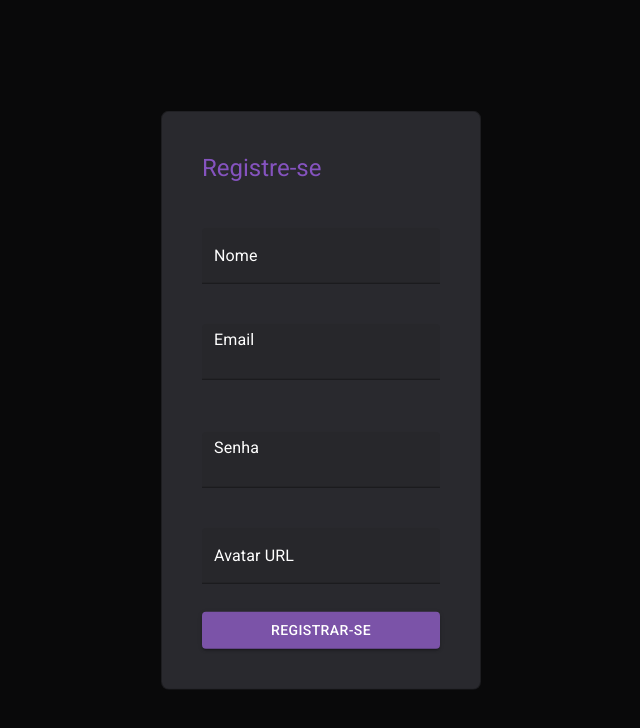
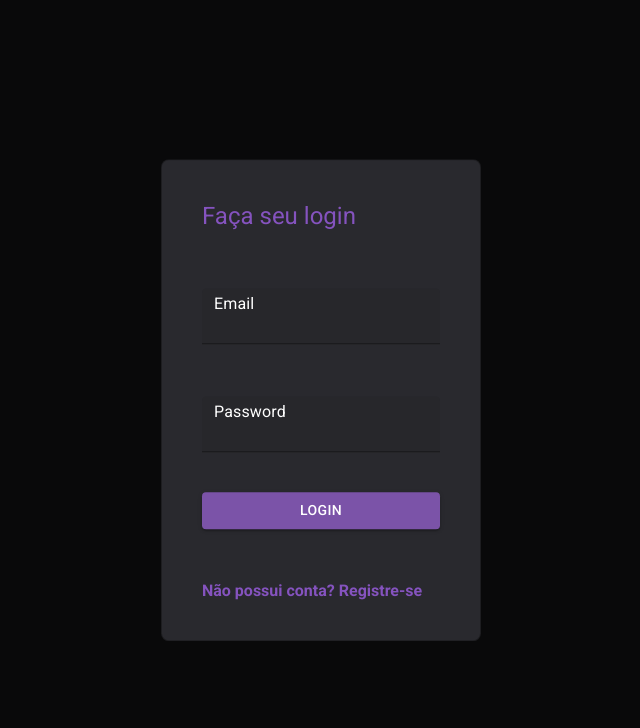
Before and after one commit to pedrofeitosa97/desafio-ivipcoin-front, a React (Create React App) app: page / in a window 1280 px wide. Shown: the top 728 px of the page, without its empty margins (319-959 px from the left). Built offline with nearby package versions, Linux system fonts and the light colour scheme; the HTML template or start-up script is replaced by a standard one.

Commit message:
feat: adicionado react-router dom e rotas

```diff
--- a/package.json
+++ b/package.json
@@ -14,6 +14,7 @@
     "@types/react-dom": "^18.2.4",
     "react": "^18.2.0",
     "react-dom": "^18.2.0",
+    "react-router-dom": "^6.11.1",
     "react-scripts": "5.0.1",
     "styled-components": "^5.3.10",
     "typescript": "^4.9.5",
--- a/src/App.tsx
+++ b/src/App.tsx
@@ -1,38 +1,22 @@
-import LoginForm from "./components/login_interface";
-import { createTheme, ThemeProvider } from '@mui/material/styles';
-import { StyledBackground } from "./components/login_interface/styled";
+import LoginForm from "./components/login_form";
+import { ThemeProvider } from '@mui/material/styles';
+import { StyledBackground } from "./components/login_form/styled";
 import RegisterForm from "./components/register_interface";
-
-const theme = createTheme({
-  components: {
-    MuiInputBase: {
-      defaultProps: {
-        inputProps: {
-          style: { color: '#fff' }
-        }
-      }
-    },
-    MuiInputLabel: {
-      defaultProps: {
-        style: { color: '#fff' }
-      }
-    }
-  },
-  palette: {
-    primary: {
-      main: '#7B53A8',
-    },
-  },
-});
+import { BrowserRouter, Navigate, Route, Routes } from 'react-router-dom'
+import { theme } from "./theme/theme";
 
 function App() {
 
   return (
-    <ThemeProvider theme={theme}>
-      <StyledBackground/>
-      {/* <LoginForm/> */}
-      <RegisterForm/>
-    </ThemeProvider>
+    <BrowserRouter>
+        <StyledBackground/>
+        <ThemeProvider theme={theme}>
+          <Routes>
+          <Route path='' element={<LoginForm />} />
+          <Route path='/register' element={<RegisterForm/>} />
+          </Routes>
+        </ThemeProvider>
+    </BrowserRouter>
   );
 }
 
--- a/src/components/login_interface/index.tsx
+++ b/src/components/login_form/index.tsx
@@ -1,6 +1,7 @@
 import { useState } from "react";
 import { TextField, Button, Typography } from "@mui/material";
 import { Form, StyledTypography, StyledTextField, StyledBackground } from "./styled";
+import { useNavigate } from "react-router-dom";
 
 interface LoginFormValues {
   email: string;
@@ -8,6 +9,7 @@ interface LoginFormValues {
 }
 
 const LoginForm: React.FC = () => {
+  const navigate = useNavigate();
   const [formValues, setFormValues] = useState<LoginFormValues>({
     email: "",
     password: "",
@@ -50,7 +52,7 @@ const LoginForm: React.FC = () => {
         <Button color="primary" variant="contained" type="submit">
           Login
         </Button>
-        <span className="register-link">
+        <span className="register-link" onClick={() => navigate('/register')}>
           Não possui conta? Registre-se
         </span>
       </Form>
--- a/src/components/login_interface/styled.ts
+++ b/src/components/login_form/styled.ts
@@ -52,6 +52,8 @@ input:-webkit-autofill {
 export const StyledTypography = styled(Typography)`
 color: #8553BF;
 padding-bottom: 16px;
+cursor: pointer;
+
 `
 
 export const StyledButton = styled(Button)`
--- a/src/components/register_interface/index.tsx
+++ b/src/components/register_form/index.tsx
@@ -1,6 +1,7 @@
 import { useState } from "react";
 import { TextField, Button, Typography } from "@mui/material";
-import { Form, StyledTypography, StyledTextField, StyledButton } from "../login_interface/styled";
+import { Form, StyledTypography, StyledTextField, StyledButton } from "../login_form/styled";
+import { Navigate, useNavigate } from "react-router-dom";
 
 interface RegisterFormValues {
     name: string;
@@ -10,7 +11,7 @@ interface RegisterFormValues {
 }
 
 export default function RegisterForm() {
-
+    const navigate = useNavigate();
     const [formValues, setFormValues] = useState<RegisterFormValues>({
         name: "",
         email: "",
@@ -73,6 +74,7 @@ export default function RegisterForm() {
       <StyledButton color="primary" variant="contained" type="submit">
         Registrar-se
       </StyledButton>
+      <StyledTypography variant="h6" onClick={() => navigate('/')}>Voltar</StyledTypography>
     </Form>
   </>
   )
--- /dev/null
+++ b/src/theme/theme.ts
@@ -0,0 +1,23 @@
+import { createTheme } from '@mui/material/styles';
+
+export const theme = createTheme({
+    components: {
+      MuiInputBase: {
+        defaultProps: {
+          inputProps: {
+            style: { color: '#fff' }
+          }
+        }
+      },
+      MuiInputLabel: {
+        defaultProps: {
+          style: { color: '#fff' }
+        }
+      }
+    },
+    palette: {
+      primary: {
+        main: '#7B53A8',
+      },
+    },
+  });
```
Also changed, not shown: 1 other file (tests, documents, lock files or other folders).
